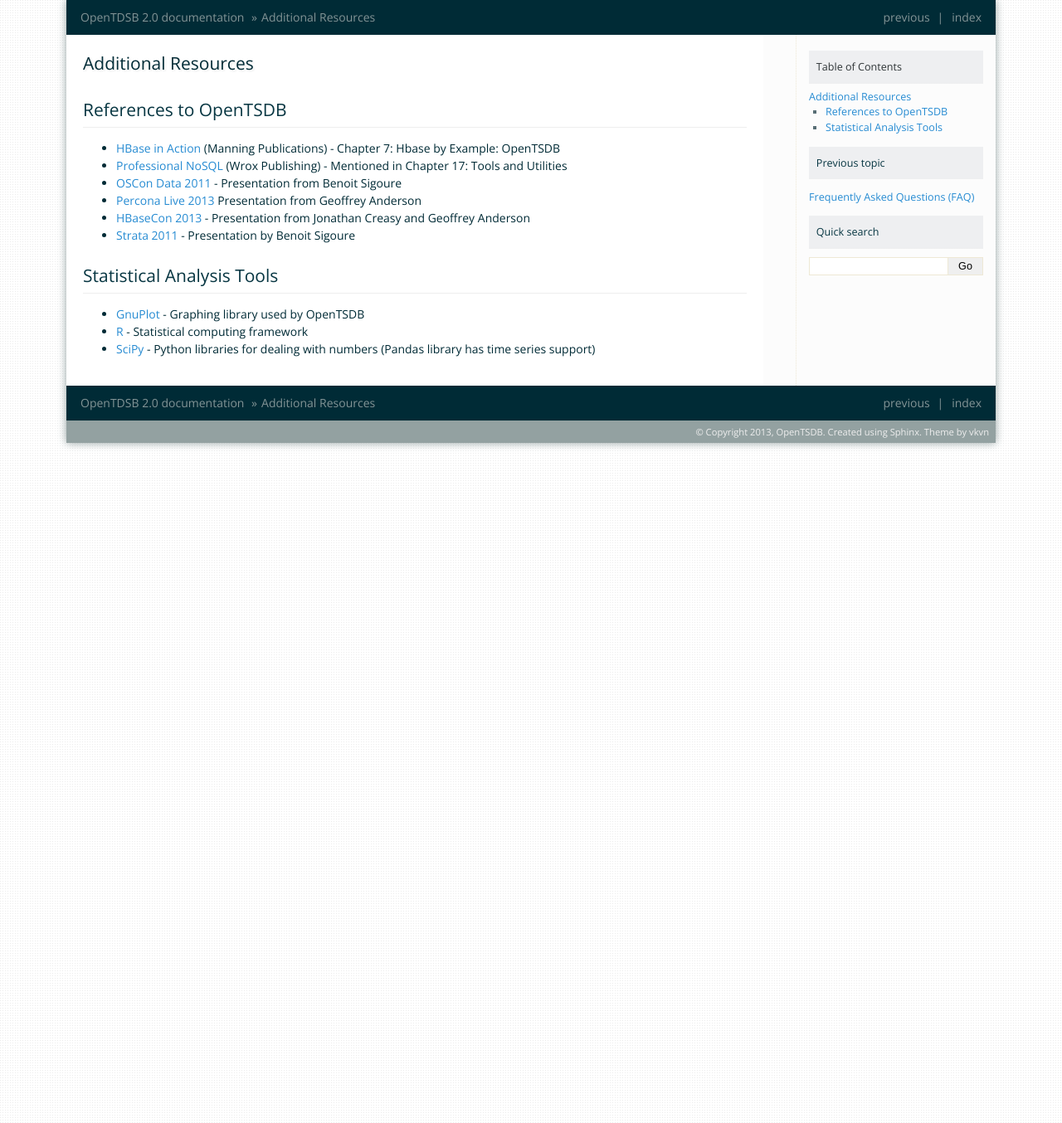
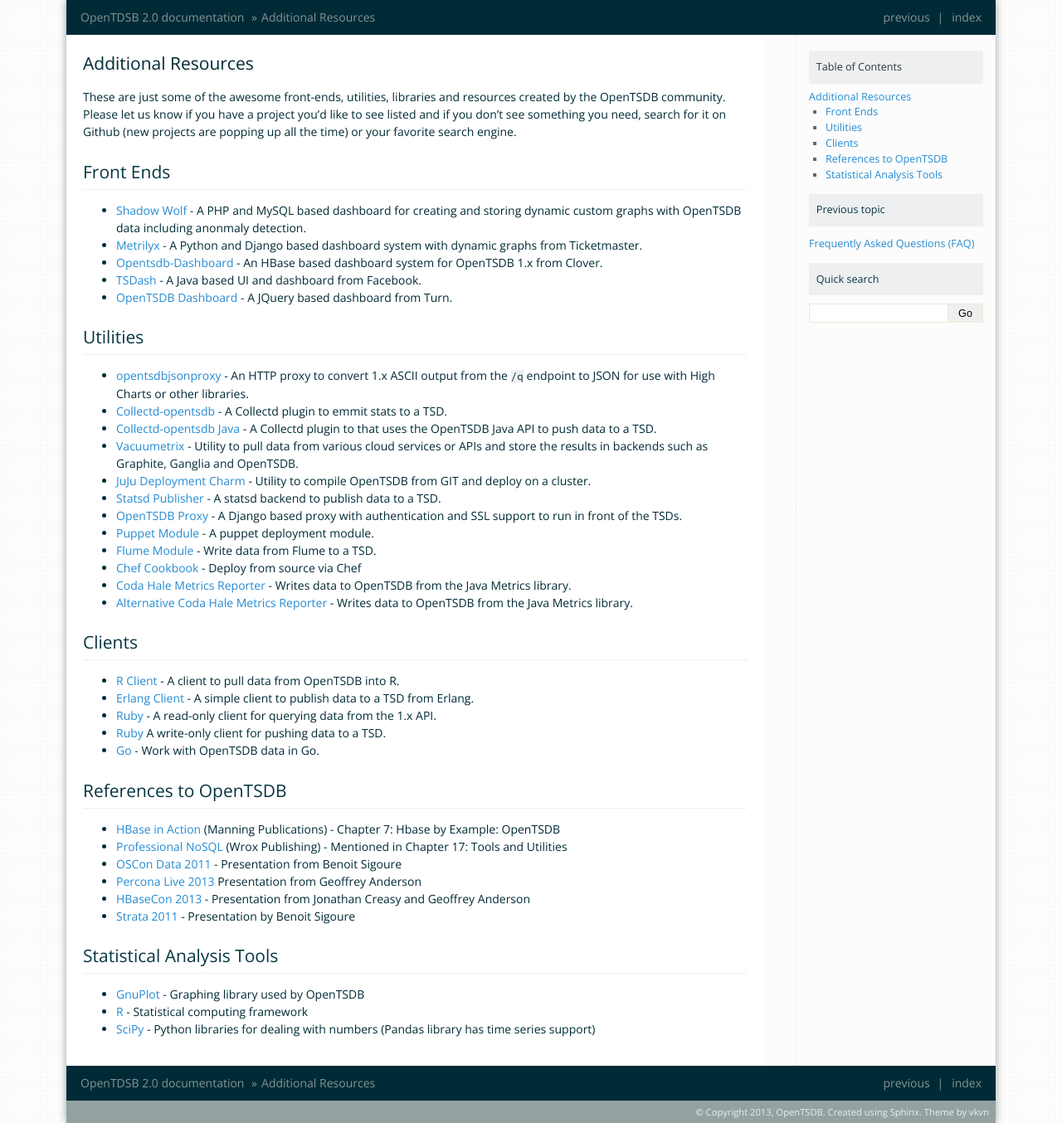
Before and after one commit to OpenTSDB/opentsdb.net, a Sphinx documentation site: the page built from docs/source/resources.rst, in a window 1280 px wide. Shown: the whole page at 83% size. Built offline with Sphinx 7.4.7, drawn with Linux system fonts in a browser that asks for light colours.

Commit message:
Add a bunch of resources to the resource list.
Signed-off-by: Chris Larsen <clarsen@euphoriaaudio.com>

```diff
--- a/docs/source/resources.rst
+++ b/docs/source/resources.rst
@@ -1,5 +1,41 @@
 Additional Resources
 ====================
+
+These are just some of the awesome front-ends, utilities, libraries and resources created by the OpenTSDB community. Please let us know if you have a project you'd like to see listed and if you don't see something you need, search for it on Github (new projects are popping up all the time) or your favorite search engine.
+
+Front Ends
+^^^^^^^^^^
+
+* `Shadow Wolf <https://github.com/box/StatusWolf>`_ - A PHP and MySQL based dashboard for creating and storing dynamic custom graphs with OpenTSDB data including anonmaly detection.
+* `Metrilyx <https://github.com/Ticketmaster/metrilyx-2.0>`_ - A Python and Django based dashboard system with dynamic graphs from Ticketmaster.
+* `Opentsdb-Dashboard <https://github.com/clover/opentsdb-dashboard>`_ - An HBase based dashboard system for OpenTSDB 1.x from Clover.
+* `TSDash <https://github.com/facebook/tsdash>`_ - A Java based UI and dashboard from Facebook.
+* `OpenTSDB Dashboard <https://github.com/turn/opentsdb-dashboard>`_ - A JQuery based dashboard from Turn.
+
+Utilities
+^^^^^^^^^
+
+* `opentsdbjsonproxy <https://github.com/noca/opentsdbjsonproxy>`_ - An HTTP proxy to convert 1.x ASCII output from the ``/q`` endpoint to JSON for use with High Charts or other libraries.
+* `Collectd-opentsdb <https://github.com/auxesis/collectd-opentsdb>`_ - A Collectd plugin to emmit stats to a TSD.
+* `Collectd-opentsdb Java <https://github.com/dotcloud/collectd-opentsdb>`_ - A Collectd plugin to that uses the OpenTSDB Java API to push data to a TSD.
+* `Vacuumetrix <https://github.com/99designs/vacuumetrix>`_ - Utility to pull data from various cloud services or APIs and store the results in backends such as Graphite, Ganglia and OpenTSDB.
+* `JuJu Deployment Charm <https://github.com/charms/opentsdb>`_ - Utility to compile OpenTSDB from GIT and deploy on a cluster.
+* `Statsd Publisher <https://github.com/danslimmon/statsd-opentsdb-backend>`_ - A statsd backend to publish data to a TSD.
+* `OpenTSDB Proxy <https://github.com/nimbusproject/opentsdbproxy>`_ - A Django based proxy with authentication and SSL support to run in front of the TSDs.
+* `Puppet Module <https://github.com/mburger/puppet-opentsdb>`_ - A puppet deployment module.
+* `Flume Module <https://github.com/octo47/opentsdb-flume>`_ - Write data from Flume to a TSD.
+* `Chef Cookbook <https://github.com/looztra/opentsdb-cookbook>`_ - Deploy from source via Chef
+* `Coda Hale Metrics Reporter <https://github.com/sps/metrics-opentsdb>`_ - Writes data to OpenTSDB from the Java Metrics library.
+* `Alternative Coda Hale Metrics Reporter <https://github.com/stuart-warren/metrics-opentsdb>`_ - Writes data to OpenTSDB from the Java Metrics library.
+
+Clients
+^^^^^^^
+
+* `R Client <https://github.com/holstius/opentsdbr>`_ - A client to pull data from OpenTSDB into R.
+* `Erlang Client <https://github.com/bradfordw/gen_opentsdb>`_ - A simple client to publish data to a TSD from Erlang.
+* `Ruby <https://github.com/j05h/continuum>`_ - A read-only client for querying data from the 1.x API.
+* `Ruby <https://github.com/johnewart/ruby-opentsdb>`_ A write-only client for pushing data to a TSD.
+* `Go <https://github.com/bzub/go-opentsdb>`_ - Work with OpenTSDB data in Go.
 
 References to OpenTSDB
 ^^^^^^^^^^^^^^^^^^^^^^
```
Also changed, not shown: 5 other files.
